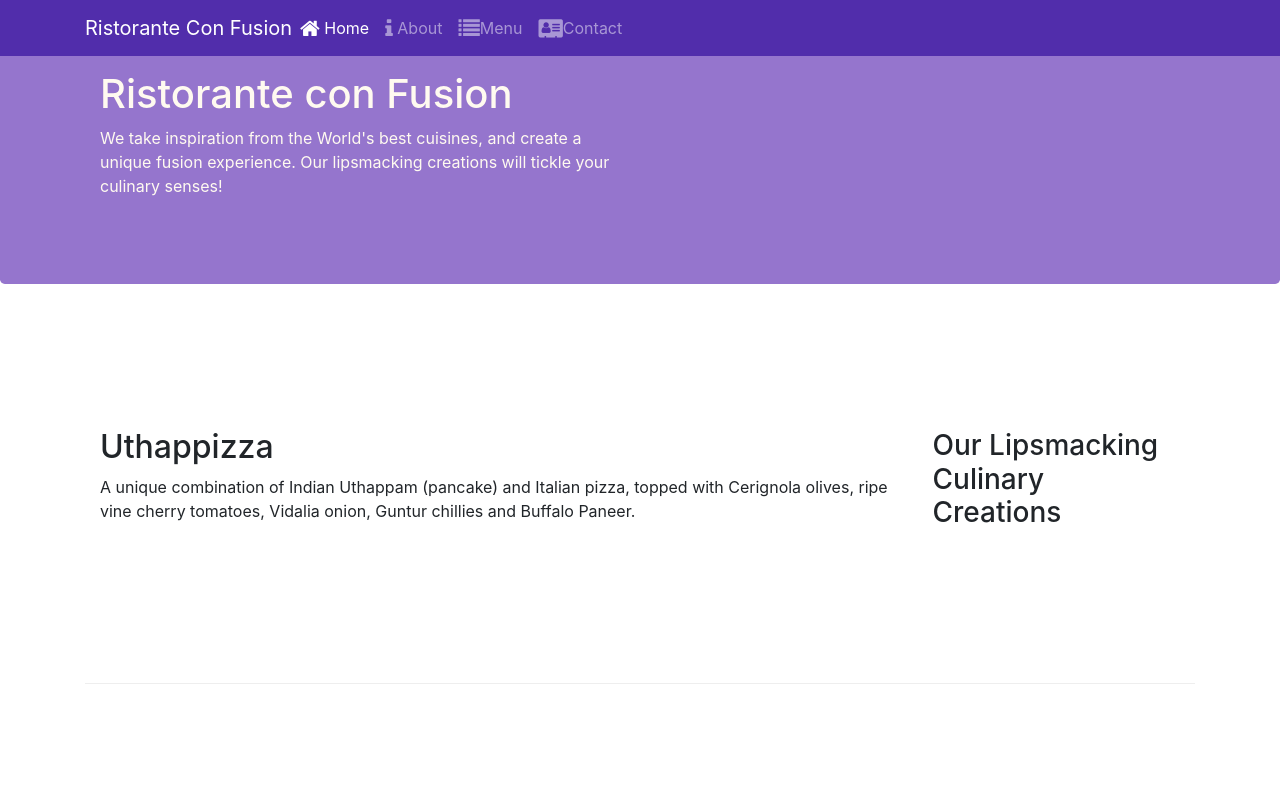
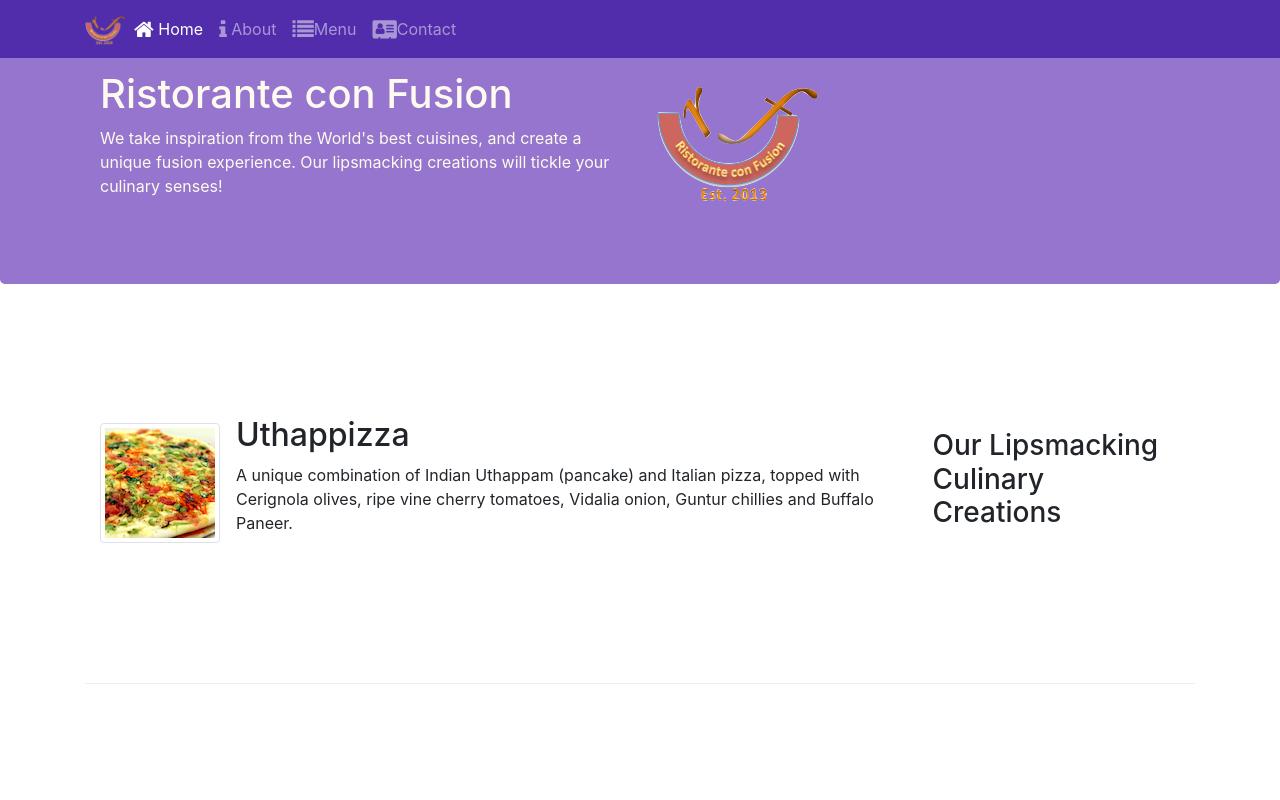
Before and after one commit to harshit977/Bootstrap-Responsive-Website-Development, a website: page index.html in a window 1280 px wide. Shown: the top 800 px of the page. Drawn offline with nearby package versions, Linux system fonts and the light colour scheme.

Commit message:
images and media:

```diff
--- a/index.html
+++ b/index.html
@@ -21,7 +21,7 @@
       <button class="navbar-toggler" type="button" data-toggle="collapse" data-target="#Navbar">
          <span class="navbar-toggler-icon"></span>
       </button>
-      <a class="navbar-brand mr-auto" href="#">Ristorante Con Fusion</a>
+      <a class="navbar-brand mr-auto" href="#"><img src="img/logo.png" height="30" width="41"></a>
       <div class="collapse navbar-collapse" id="Navbar">
       <ul class="navbar-nav mr-auto">
           <li class="nav-item active"><a class="nav-link" href="#"><span class="fa fa-home fa-lg"></span> Home</a></li>
@@ -39,7 +39,8 @@
                     <h1>Ristorante con Fusion</h1>
                     <p>We take inspiration from the World's best cuisines, and create a unique fusion experience. Our lipsmacking creations will tickle your culinary senses!</p>
                 </div>
-                <div class="col-12 col-sm">
+                <div class="col-12 col-sm align-self-center">
+                    <img src="img/logo.png" class="img-fluid">
                 </div>
             </div>
         </div>
@@ -51,8 +52,14 @@
                 <h3>Our Lipsmacking Culinary Creations</h3>
             </div>
             <div class="col col-sm order-sm-first col-md">
-                <h2>Uthappizza</h2>
-                <p>A unique combination of Indian Uthappam (pancake) and Italian pizza, topped with Cerignola olives, ripe vine cherry tomatoes, Vidalia onion, Guntur chillies and Buffalo Paneer.</p>
+                <div class="media">
+                    <img class="d-flex mr-3 img-thumbnail align-self-center" src="img/uthappizza.png" alt="Uthappizza">
+                       <div class="media-body">
+                         <h2 class="mt-0">Uthappizza</h2>
+                         <p>A unique combination of Indian Uthappam (pancake) and Italian pizza, topped with Cerignola olives, ripe vine cherry tomatoes, Vidalia onion, Guntur chillies and Buffalo Paneer.</p>
+                       </div>
+                </div>
+
             </div>
         </div>
 
@@ -72,9 +79,15 @@
                 <h3>Meet our Culinary Specialists</h3>
             </div>
             <div class="col col-sm order-sm-first col-md">
-                <h2>Alberto Somayya</h2>
+                <div class="media">
+                    <img class="d-flex mr-3 img-thumbnail align-self-center" src="img/alberto.png" alt="alberto">
+                    <div class="media-body">
+                        <h2>Alberto Somayya</h2>
                 <h4>Executive Chef</h4>
                 <p>Award winning three-star Michelin chef with wide International experience having worked closely with whos-who in the culinary world, he specializes in creating mouthwatering Indo-Italian fusion experiences. </p>
+                    </div>
+                </div>
+
             </div>
         </div>
     </div>
```
Also changed, not shown: aboutus.html (+3 -2 lines), contactus.html (+3 -2 lines), img/alberto.png (added), img/buffet.png (added), img/logo.png (added), img/uthappizza.png (added), 1 other file.
